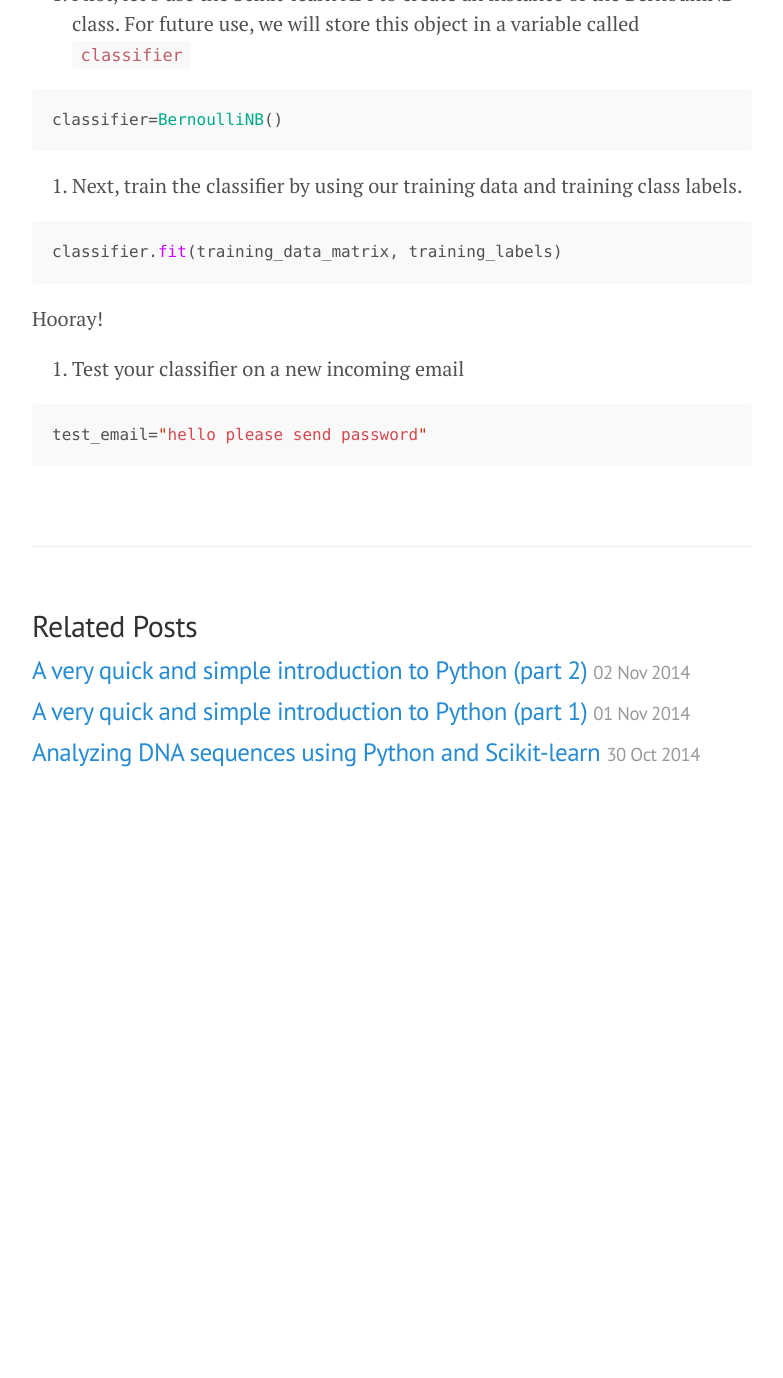
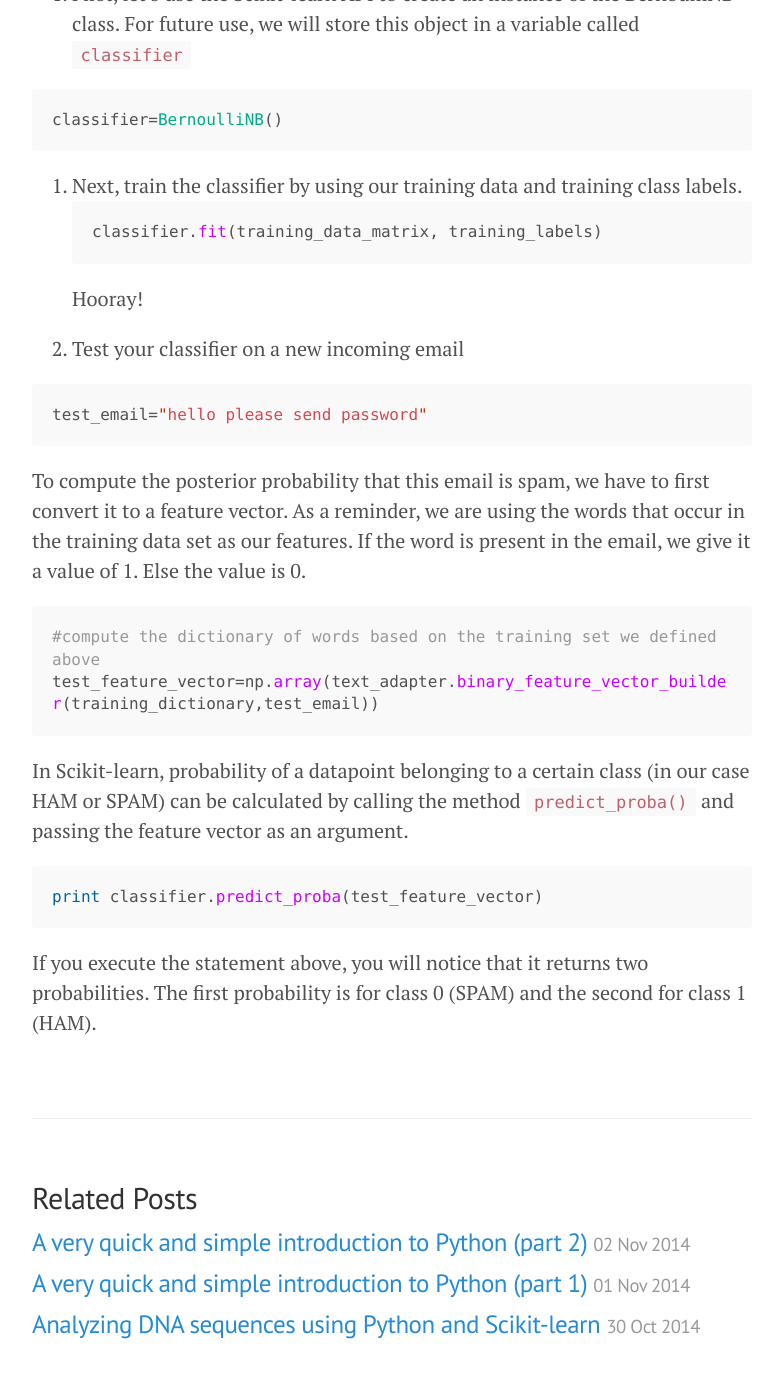
Before and after one commit to Winterflower/winterflower.github.io, a Jekyll site: the page built from _posts/2014-11-10-scikit-learn-tutorial.md, in a window 1280 px wide and 1400 px high, scrolled down 2220 px. Shown: the top 1378 px of the window, without its empty margins (248-1031 px from the left). Built offline with Jekyll 4.4.1, drawn with Linux system fonts in a browser that asks for light colours; Markdown is read by kramdown in place of the engine named in the settings; before the commit the page ends 3049 px from its top, so only the background shows below that.

Commit message:
finished tutorial

````diff
--- a/_posts/2014-11-10-scikit-learn-tutorial.md
+++ b/_posts/2014-11-10-scikit-learn-tutorial.md
@@ -85,16 +85,36 @@ this object in a variable called `classifier`
 ```python
 classifier=BernoulliNB()
 ```
-
 2. Next, train the classifier by using our training data and training class labels.
-
 ```python
 classifier.fit(training_data_matrix, training_labels)
 ```
 Hooray!
-
 3. Test your classifier on a new incoming email
 
 ```python
 test_email="hello please send password"
 ```
+
+To compute the posterior probability that this email is spam,
+we have to first convert it to a feature vector. As a reminder,
+we are using the words that occur in the training data set as our features.
+If the word is present in the email, we give it a value of 1. Else
+the value is 0.
+
+```python
+#compute the dictionary of words based on the training set we defined above
+test_feature_vector=np.array(text_adapter.binary_feature_vector_builder(training_dictionary,test_email))
+```
+
+In Scikit-learn, probability of a datapoint belonging to a certain
+class (in our case HAM or SPAM) can be calculated by calling
+the method `predict_proba()` and passing the feature vector as an argument.
+
+```python
+print classifier.predict_proba(test_feature_vector)
+```
+
+If you execute the statement above, you will notice that it returns
+two probabilities. The first probability is for class 0 (SPAM) and
+the second for class 1 (HAM).
````
